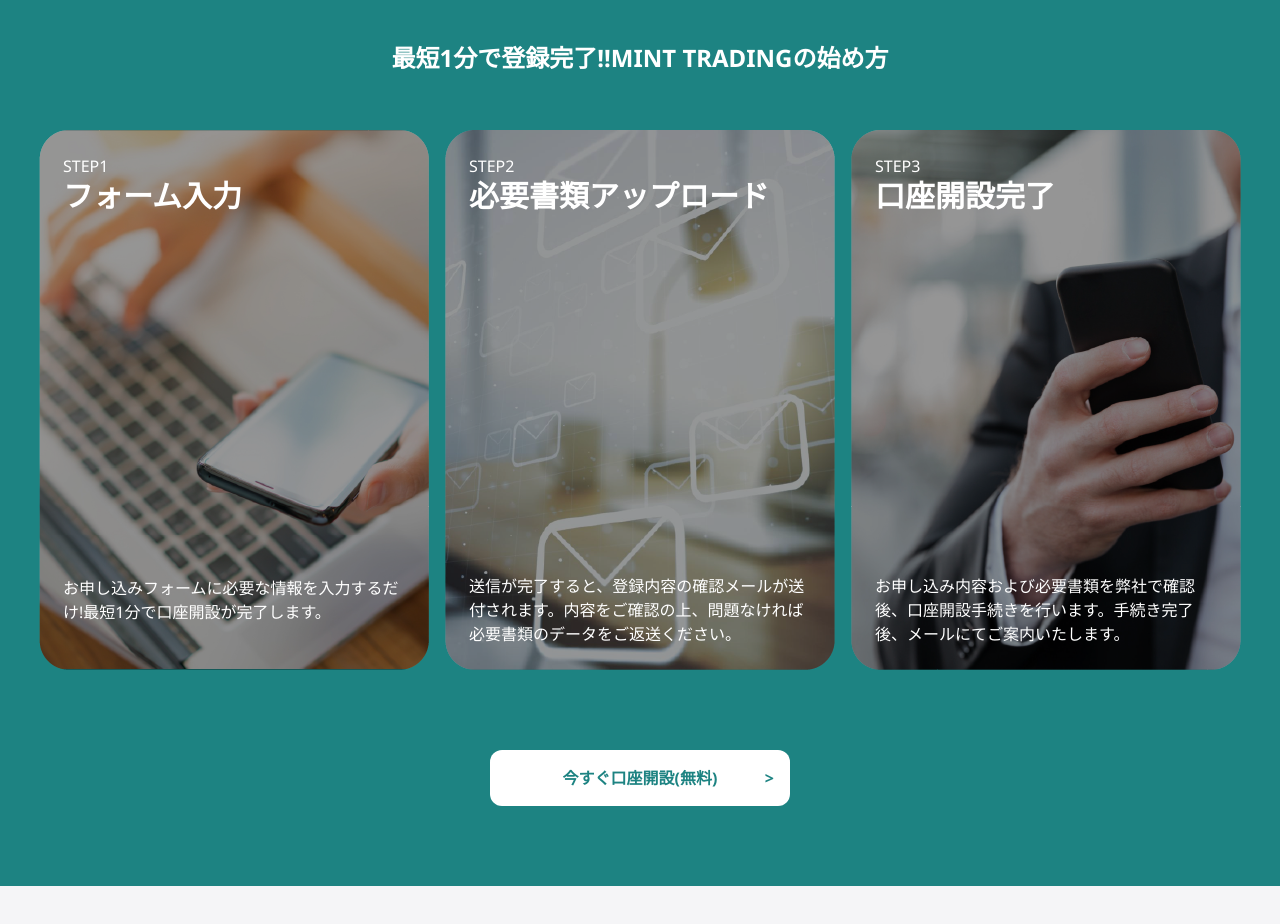
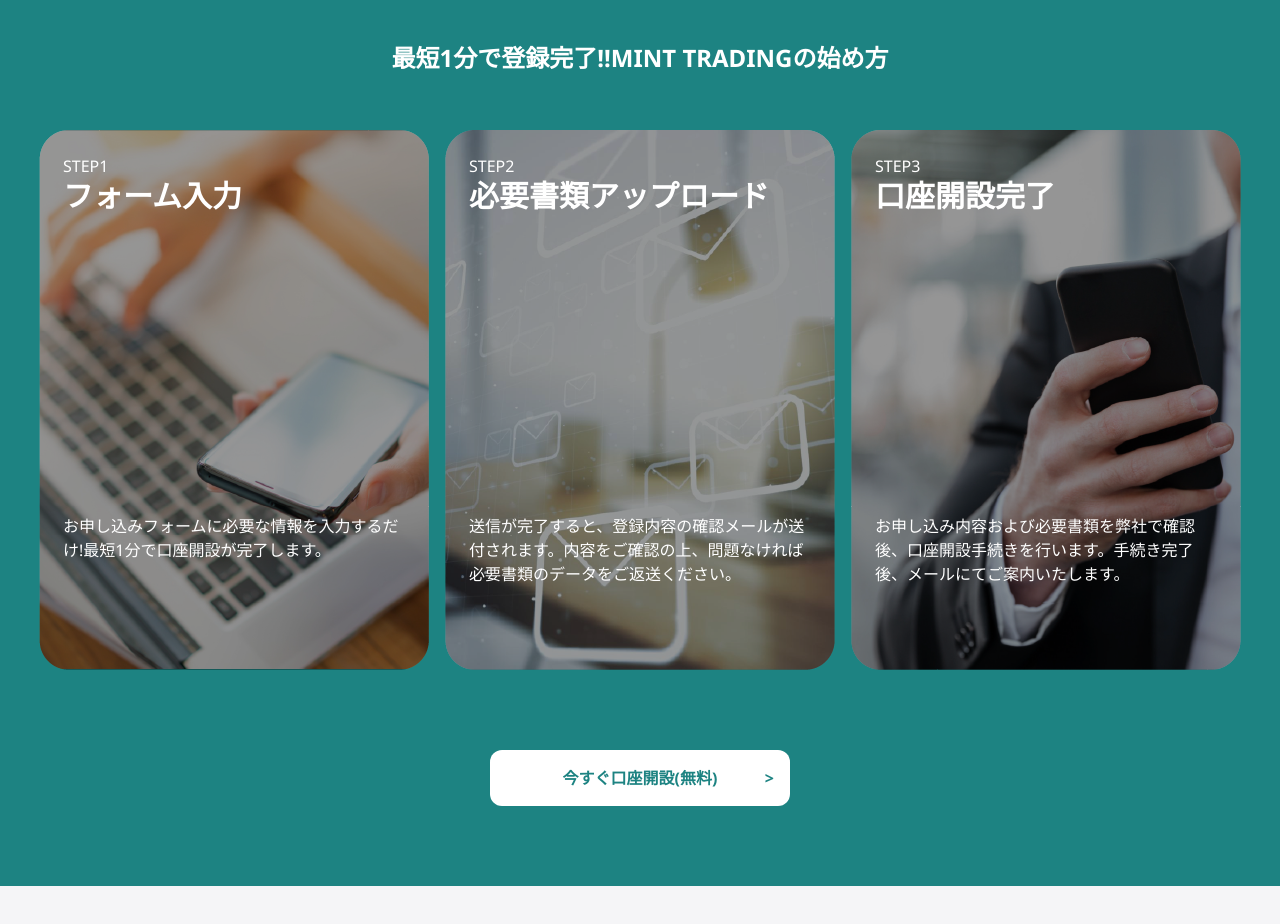
Before and after one commit to chika862/lp_01_MintFx, a website: page index.html in a window 1280 px wide. Shown: the part 3320-4244 px from the top of the page. Drawn offline with nearby package versions, Linux system fonts and the light colour scheme; a script that the page names is missing.

Commit message:
3step修正おわり

```diff
--- a/index.html
+++ b/index.html
@@ -702,7 +702,7 @@
         >
           <!-- STEP1 -->
           <div
-            class="step1 rounded-xl p-8 lg:p-6 lg:w-[390px] lg:h-[540px] flex flex-col justify-between items-center text-center md:text-left"
+            class="step1 rounded-xl p-8 lg:p-6 lg:w-[390px] lg:h-[540px] flex flex-col items-center text-center md:text-left"
           >
             <div class="w-full">
               <p>STEP1</p>
@@ -722,7 +722,7 @@
 
           <!-- STEP2 -->
           <div
-            class="step2 rounded-xl p-8 lg:p-6 lg:w-[390px] lg:h-[540px] flex flex-col justify-between items-center text-center md:text-left"
+            class="step2 rounded-xl p-8 lg:p-6 lg:w-[390px] lg:h-[540px] flex flex-col items-center text-center md:text-left"
           >
             <div class="w-full">
               <p>STEP2</p>
@@ -741,7 +741,7 @@
 
           <!-- STEP3 -->
           <div
-            class="step3 rounded-xl p-8 lg:p-6 lg:w-[390px] lg:h-[540px] flex flex-col justify-between items-center text-center md:text-left"
+            class="step3 rounded-xl p-8 lg:p-6 lg:w-[390px] lg:h-[540px] flex flex-col items-center text-center md:text-left"
           >
             <div class="w-full">
               <p>STEP3</p>
```
